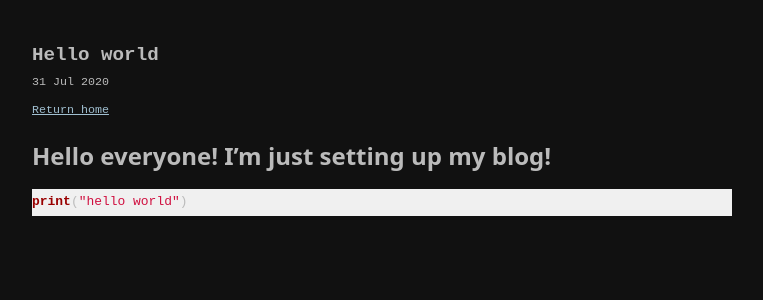
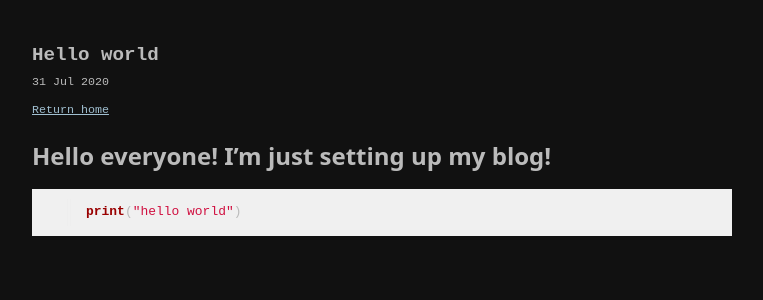
Before and after one commit to nefkst/My-Personal-Blog, a Jekyll site: the page built from _posts/2013-04-14-hello-world.md, in a window 1280 px wide. Shown: the top 300 px of the page, without its empty margins (258-1021 px from the left). Built offline with Jekyll 4.4.1, drawn with Linux system fonts in a browser that asks for light colours.

Commit message:
Update syntax.css

```diff
--- a/assets/syntax.css
+++ b/assets/syntax.css
@@ -13,6 +13,8 @@
 }
 
 .highlight > pre {
+  padding: 0 7px 0 15px; margin: 10px 0 10px 35px;
+  border-left: 4px double #eee;
   background: #f0f0f0;
   overflow: auto;
 }
```
